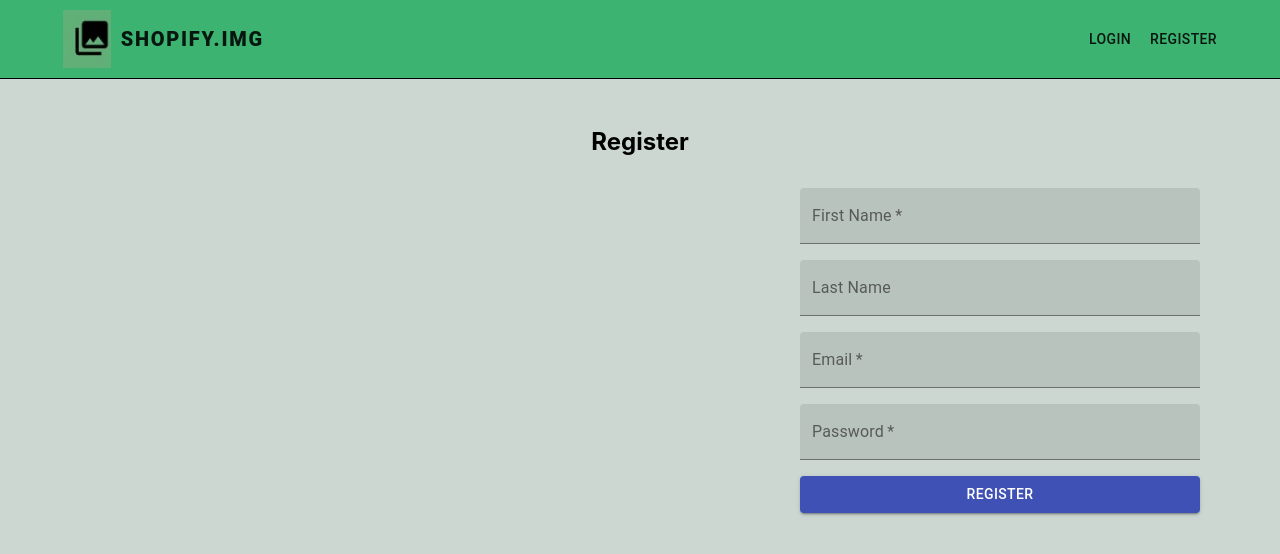
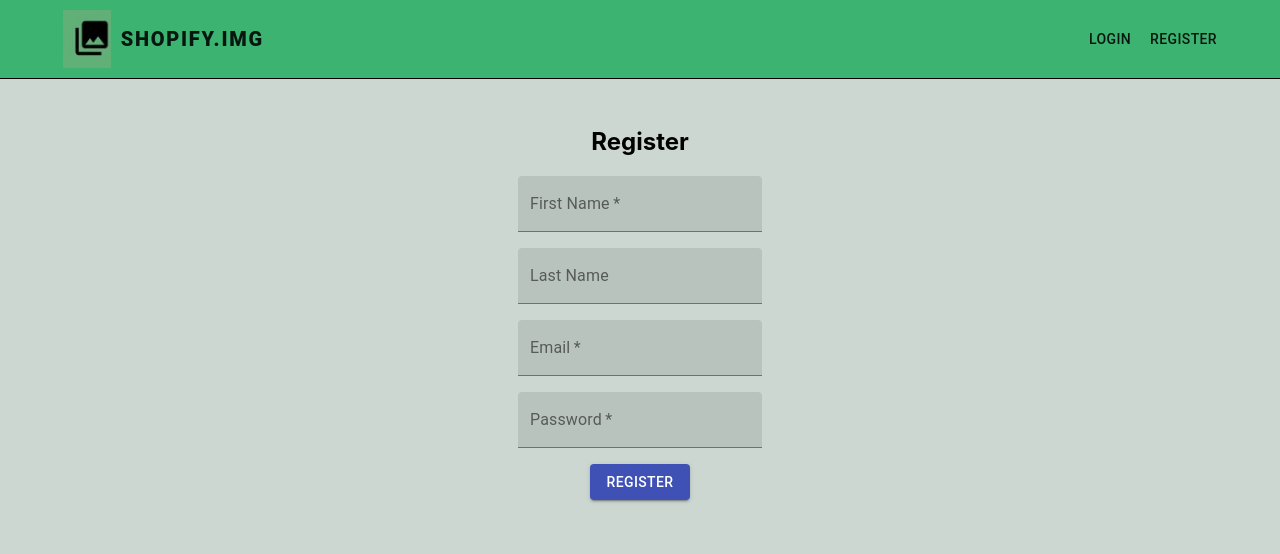
Before and after one commit to kutluduman/shopify-img, a React (Create React App) app in the folder client/: page /register in a window 1280 px wide. Shown: the top 554 px of the page. Built offline with nearby package versions, Linux system fonts and the light colour scheme.

Commit message:
Fixes on Login and Register buttons

```diff
--- a/client/src/components/User/Login.jsx
+++ b/client/src/components/User/Login.jsx
@@ -28,12 +28,17 @@ const PageContainer = styled.section`
     display: flex;
     justify-content: center;
     flex-direction: column;
-    margin-top: 2em;
-    margin-left: 50em;
-    width: 25em;
+    text-align: center;
+    align-items: center;
+    margin-top: 1em;
   }
   form.form .MuiFormControl-root {
     margin-bottom: 1em;
+  }
+
+  button {
+    width: 100px;
+    height: auto;
   }
 
   div.signup-instead-wrapper {
@@ -88,7 +93,12 @@ const Login = () => {
             size="medium"
             fullfullWidth={true}
           />
-          <Button fullWidth variant="contained" color="primary" type="submit">
+          <Button
+          className=""
+          fullWidth
+          variant="contained"
+          color="primary"
+          type="submit">
             LOGIN
           </Button>
         </form>
--- a/client/src/components/User/Register.jsx
+++ b/client/src/components/User/Register.jsx
@@ -28,12 +28,16 @@ const PageContainer = styled.div`
     display: flex;
     justify-content: center;
     flex-direction: column;
-    margin-top: 2em;
-    margin-left: 50em;
-    width: 25em;
+    text-align: center;
+    align-items: center;
   }
   form.form .MuiFormControl-root {
     margin-bottom: 1em;
+  }
+
+  button {
+    width: 100px;
+    height: auto;
   }
 
 `;
@@ -97,7 +101,12 @@ const Register = () => {
             size="medium"
             fullfullWidth={true}
           />
-          <Button fullWidth variant="contained" color="primary" type="submit">
+          <Button
+          className="button"
+          fullWidth
+          variant="contained"
+          color="primary"
+          type="submit">
             REGISTER
           </Button>
         </form>
```
Also changed, not shown: 1 other file (tests, documents, lock files or other folders).
